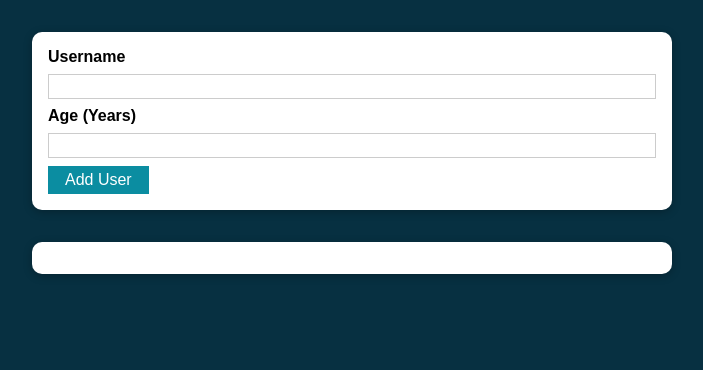
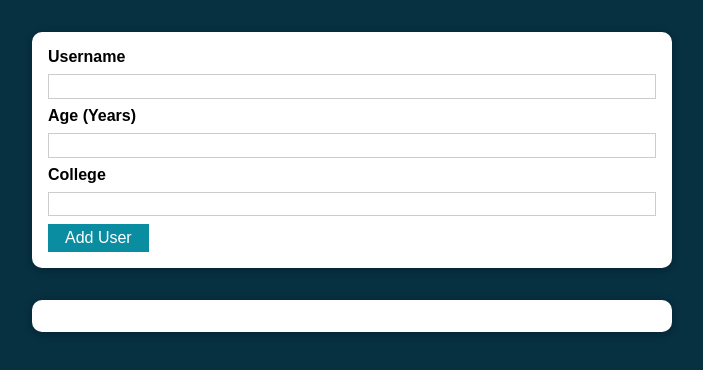
Before and after one commit to ctrl07/react, a React (Create React App) app: page / in a window 1280 px wide. Shown: the top 370 px of the page, without its empty margins (288-991 px from the left). Built offline with nearby package versions, Linux system fonts and the light colour scheme.

Commit message:
Added a new input field for College.

```diff
--- a/src/App.js
+++ b/src/App.js
@@ -5,11 +5,16 @@ import UsersList from "./components/Users/UserList";
 function App() {
   const [usersList, setUsersList] = useState([]);
 
-  const addUserHandler = (uName, uAge) => {
+  const addUserHandler = (uName, uAge, uCollege) => {
     setUsersList((prevUsersList) => {
       return [
         ...prevUsersList,
-        { name: uName, age: uAge, id: Math.random().toString() },
+        {
+          name: uName,
+          age: uAge,
+          college: uCollege,
+          id: Math.random().toString(),
+        },
       ];
     });
   };
--- a/src/components/Users/AddUser.js
+++ b/src/components/Users/AddUser.js
@@ -1,4 +1,4 @@
-import React, { useRef, useState } from "react";
+import React, { useState, useRef } from "react";
 import Card from "../UI/Card";
 import Button from "../UI/Button";
 import ErrorModal from "../UI/ErrorModal";
@@ -7,16 +7,20 @@ import classes from "./AddUser.module.css";
 const AddUser = (props) => {
   const nameInputRef = useRef();
   const ageInputRef = useRef();
+  const collegeInputRef = useRef();
+
   const [error, setError] = useState();
 
   const addUserHandler = (event) => {
     event.preventDefault();
     const enteredUserName = nameInputRef.current.value;
     const enteredUserAge = ageInputRef.current.value;
+    const enteredUserCollege = collegeInputRef.current.value;
 
     if (
       enteredUserName.trim().length === 0 ||
-      enteredUserAge.trim().length === 0
+      enteredUserAge.trim().length === 0 ||
+      enteredUserCollege.trim().length === 0
     ) {
       setError({
         title: "Invalid input",
@@ -31,6 +35,11 @@ const AddUser = (props) => {
       });
       return;
     }
+
+    props.onAddUser(enteredUserName, enteredUserAge, enteredUserCollege);
+    nameInputRef.current.value = "";
+    ageInputRef.current.value = "";
+    collegeInputRef.current.value = "";
   };
 
   const errorHandler = () => {
@@ -38,7 +47,7 @@ const AddUser = (props) => {
   };
 
   return (
-    <div>
+    <>
       {error && (
         <ErrorModal
           title={error.title}
@@ -52,10 +61,12 @@ const AddUser = (props) => {
           <input id="username" type="text" ref={nameInputRef} />
           <label htmlFor="age">Age (Years)</label>
           <input id="age" type="number" ref={ageInputRef} />
+          <label htmlFor="college">College</label>
+          <input id="college" type="text" ref={collegeInputRef} />
           <Button type="submit">Add User</Button>
         </form>
       </Card>
-    </div>
+    </>
   );
 };
 
--- a/src/components/Users/UserList.js
+++ b/src/components/Users/UserList.js
@@ -7,7 +7,7 @@ const UsersList = (props) => {
       <ul>
         {props.users.map((user) => (
           <li key={user.id}>
-            {user.name} ({user.age} years old)
+            {user.name} ({user.age} years old from {user.college} College.)
           </li>
         ))}
       </ul>
```
